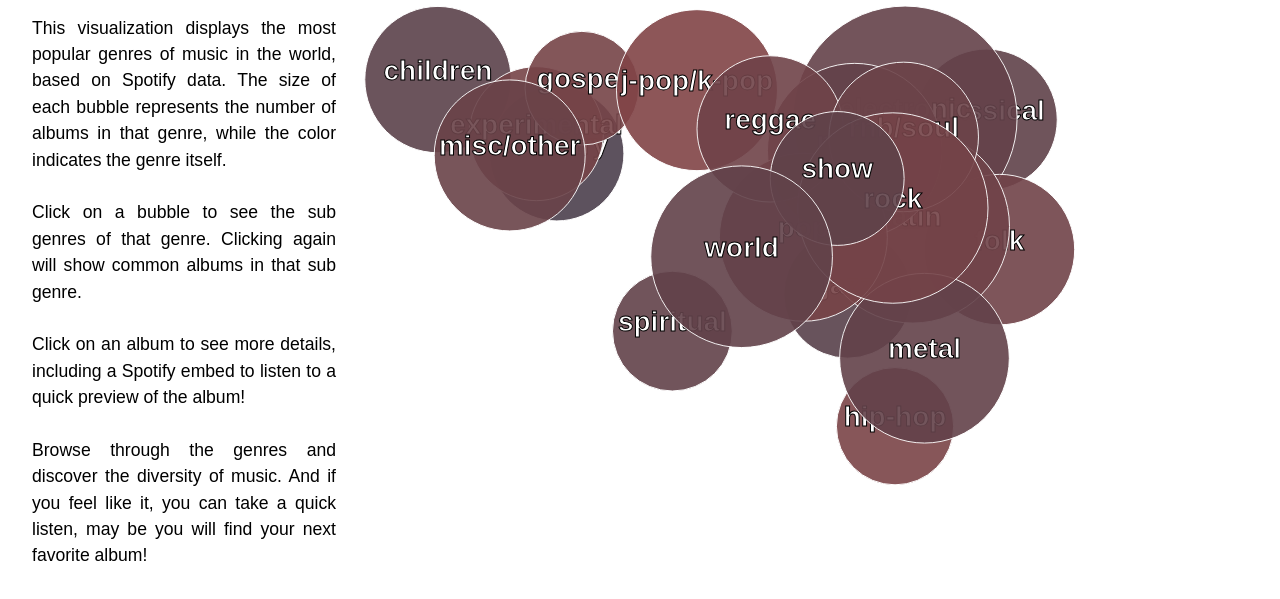
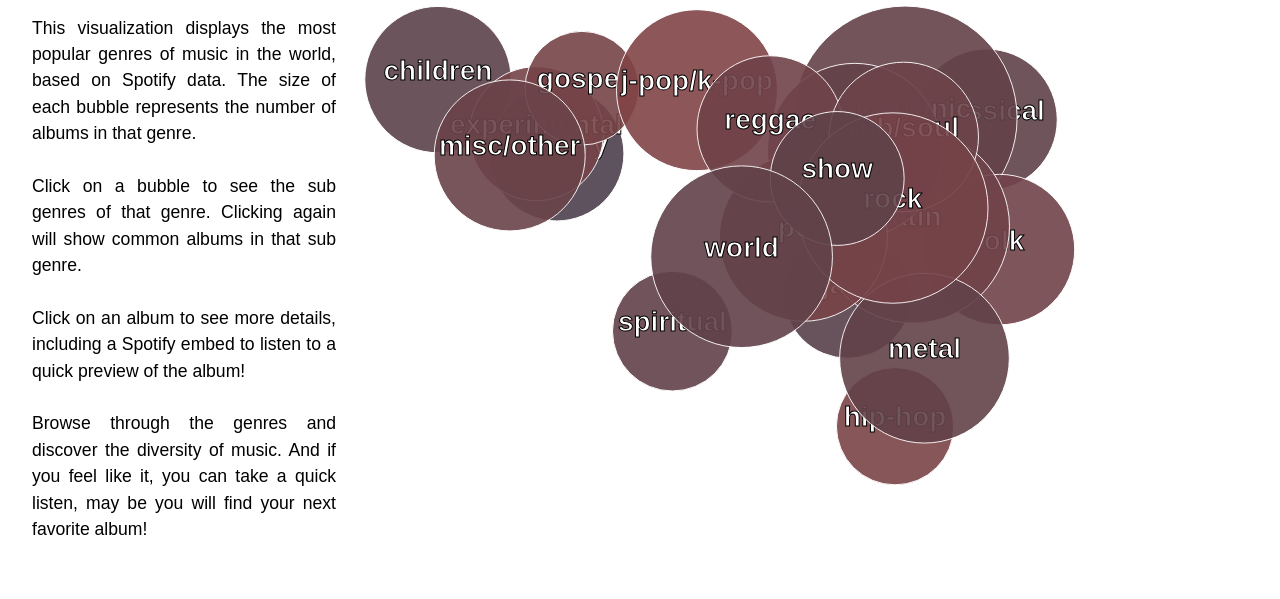
Before and after one commit to com-480-data-visualization/com-480-TnT, a plain HTML site: page docs/04_Genre_bubbles/bubble_chart.html in a window 1280 px wide. Shown: the part 115-714 px from the top of the page. Drawn offline with nearby package versions, Linux system fonts and the light colour scheme.

Commit message:
Update bubble_chart.html

```diff
--- a/docs/04_Genre_bubbles/bubble_chart.html
+++ b/docs/04_Genre_bubbles/bubble_chart.html
@@ -16,8 +16,7 @@
         <h2>About</h2>
         <p>
           This visualization displays the most popular genres of music in the world, based on Spotify data.
-          The size of each bubble represents the number of albums in that genre, while the color indicates
-          the genre itself.
+          The size of each bubble represents the number of albums in that genre.
           <br><br>
           Click on a bubble to see the sub genres of that genre. Clicking again will show common albums in that sub genre.
           <br><br>
```
